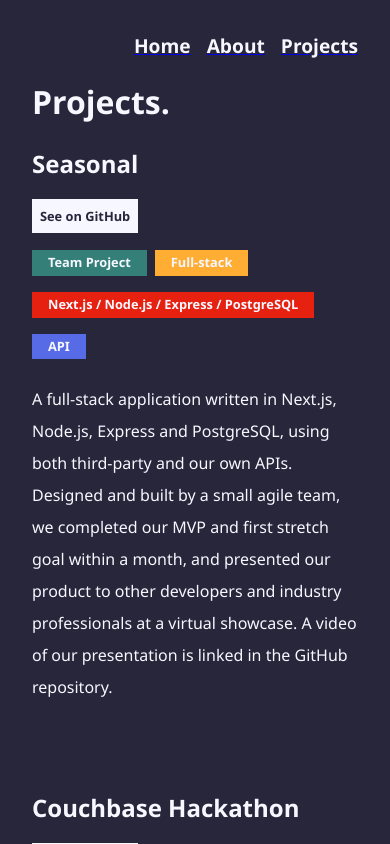
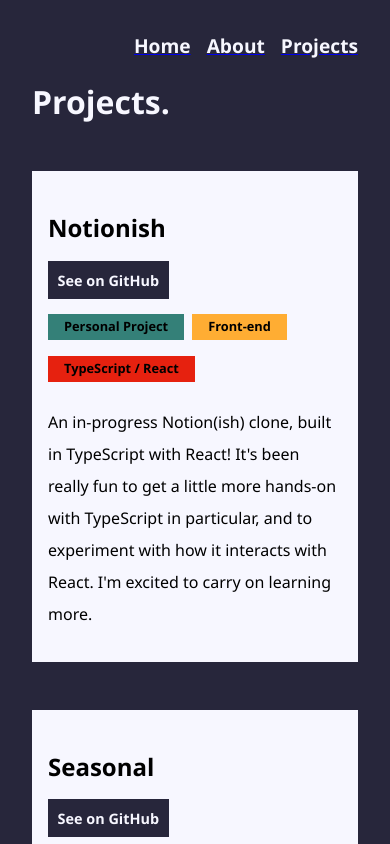
Before and after one commit to madisonlowe/madisonlowe.github.io, a Next.js app: page /projects in a window 390 px wide. Shown: the top 844 px of the page. Built offline with nearby package versions, Linux system fonts and the light colour scheme.

Commit message:
Colour checked CSS, updated data.

```diff
--- a/data.js
+++ b/data.js
@@ -28,8 +28,14 @@ RESTful API
 
 export const projects = [
   {
+    title: "Notionish",
+    desc: "An in-progress Notion(ish) clone, built in TypeScript with React! It's been really fun to get a little more hands-on with TypeScript in particular, and to experiment with how it interacts with React. I'm excited to carry on learning more.",
+    github: "https://github.com/madisonlowe/notionish",
+    tags: ["Personal Project", "Front-end", "TypeScript / React"],
+  },
+  {
     title: "Seasonal",
-    desc: "A full-stack application written in Next.js, Node.js, Express and PostgreSQL, using both third-party and our own APIs. Designed and built by a small agile team, we completed our MVP and first stretch goal within a month, and presented our product to other developers and industry professionals at a virtual showcase. A video of our presentation is linked in the GitHub repository.",
+    desc: "A full-stack application written in Next.js, Node.js, Express and PostgreSQL, using both third-party and our own APIs. Designed and built by a small agile team, we completed our MVP and first stretch goal within a month, and presented our product to other developers and industry professionals at a virtual showcase. We've continued work on the app and API since, accomplishing more stretch goals. A video of our presentation is linked in the GitHub repository.",
     github: "https://github.com/SchoolOfCode/final-project_front-end-12",
     tags: [
       "Team Project",
@@ -40,7 +46,7 @@ export const projects = [
   },
   {
     title: "Couchbase Hackathon",
-    desc: "I attended a hackathon at the Couchbase Manchester office, where me and a small team created a full-stack application in a day, which could track moors fires (and in the future, other ecological disasters too). Our team won! It was great to get some experience using Couchbase and non-relational databases, which I had never used before this hackathon.",
+    desc: "I attended a hackathon at the Couchbase Manchester office, where me and a small team created a full-stack application in a day, which could track moors fires (and in the future, other ecological disasters too). Our team won! It was great to get some experience using Couchbase and non-relational databases, which I had never used before this hackathon, and I loved getting to know the Couchbase team and engineers. A really fun experience!",
     github: "https://github.com/madisonlowe/couchbaseHackathon",
     tags: ["Team Project", "Full-stack", "React", "Hackathon"],
   },
@@ -75,7 +81,7 @@ export const projects = [
   },
   {
     title: "Site 1.0",
-    desc: "The first version of my personal website, built in vanilla JavaScript. Primarily, this project provided an opportunity to practice working through UX/UI design cycles and get some experience with the fundamentals. The process of designing my original product - the website - according to a given brief is documented further on GitHub.",
+    desc: "The first version of my personal website, built in vanilla JavaScript. Primarily, this project provided an opportunity to practice working through UX/UI design cycles and get some experience with the fundamentals. The process of designing my website according to a given brief is documented further on GitHub.",
     github: "https://github.com/madisonlowe/mySiteVanilla",
     tags: ["Personal Project", "Front-end", "HTML / CSS / JavaScript"],
   },
@@ -85,17 +91,12 @@ export const projects = [
     github: "https://github.com/madisonlowe/RPS",
     tags: ["Personal Project", "Front-end", "HTML / CSS / JavaScript"],
   },
-  // {
-  //   title: "Cat Treat Generator",
-  //   desc: "A tiny microproject: a cat treat randomiser, stylised to look like a receipt at a continental eatery.",
-  //   github: "https://github.com/madisonlowe/catTreat",
-  //   tags: ["Personal Project", "Front-end", "HTML / CSS / JavaScript"],
-  // },
-  // {
-  //   title: "Auth0",
-  //   desc: "An experiment in using Auth0 to build a user login page.",
-  //   github: "https://github.com/madisonlowe/w10d4_auth0",
-  // },
+  {
+    title: "100 Days",
+    desc: "This is a log of my learning experiences, reflections, progress, and some useful resources and advice I encountered from different people while attending the School of Code programming bootcamp and completing the #100DaysOfCode challenge. It was really helpful to be able to keep detailed track of my progress, technically and personally. Hopefully, there are some small, useful bits and bobs in there for any current or future bootcamper who finds it, and if you have any questions, I'd be more than happy to chat!",
+    github: "https://github.com/madisonlowe/100Days",
+    tags: ["Personal Project", "Documentation", "Markdown"],
+  },
 ];
 
 export const descriptors = [
@@ -104,6 +105,7 @@ export const descriptors = [
   "Sheffielder",
   "houseplant enthusiast",
   "cat person",
+  "functional gardener",
   "questionable cook",
   "bad dancer",
 ];
--- a/styles/ProjectCard.module.css
+++ b/styles/ProjectCard.module.css
@@ -1,6 +1,10 @@
 .cardDiv {
-  padding: 3rem 0;
+  margin: 3rem 0;
   padding-top: 0;
+  background: var(--main-two);
+  color: var(--black);
+  padding: 2rem;
+  max-width: 700px;
 }
 
 .cardTitle {
@@ -10,10 +14,10 @@
 
 .cardLink {
   text-decoration: none;
-  background: var(--main-two);
-  color: var(--main-one);
-  padding: 0.5rem;
-  font-size: 0.8rem;
+  background: var(--main-one);
+  color: var(--main-two);
+  padding: 0.6rem;
+  font-size: 0.9rem;
 }
 
 .tagsUl {
@@ -54,3 +58,23 @@
 .description {
   line-height: 200%;
 }
+
+@media screen and (max-width: 800px) {
+  .cardDiv {
+    margin: 3rem 0;
+    padding-top: 0;
+    background: var(--main-two);
+    color: var(--black);
+    padding: 1rem;
+  }
+}
+
+@media screen and (max-width: 325px) {
+  .cardDiv {
+    margin: 3rem 0;
+    padding-top: 0;
+    background: var(--main-two);
+    color: var(--black);
+    padding: 1rem;
+  }
+}
--- a/styles/globals.css
+++ b/styles/globals.css
@@ -1,4 +1,6 @@
 :root {
+  --black: #000000;
+  --white: #ffffff;
   --main-two: #f7f7ff;
   --main-one: #27263b;
   --accent-one: #348078;
```
